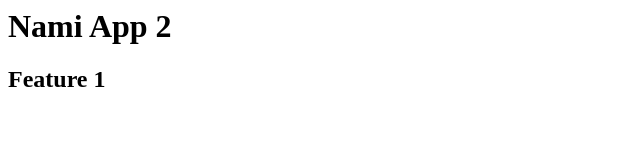
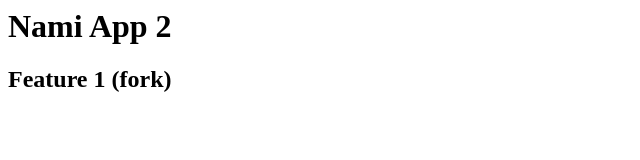
Before and after one commit to fishmankaratedo/nami-app2, a plain HTML site: page index.html in a window 1280 px wide. Shown: the full height of the page, 0-640 px from the left. Drawn offline with Linux system fonts and the light colour scheme.

Commit message:
Added (fork) text

```diff
--- a/index.html
+++ b/index.html
@@ -6,7 +6,7 @@
         <h1>Nami App 2</h1>
 
         <module feature1>
-            <h2>Feature 1</h2>
+            <h2>Feature 1 (fork)</h2>
         </module>
     </body>
 </html>
```
